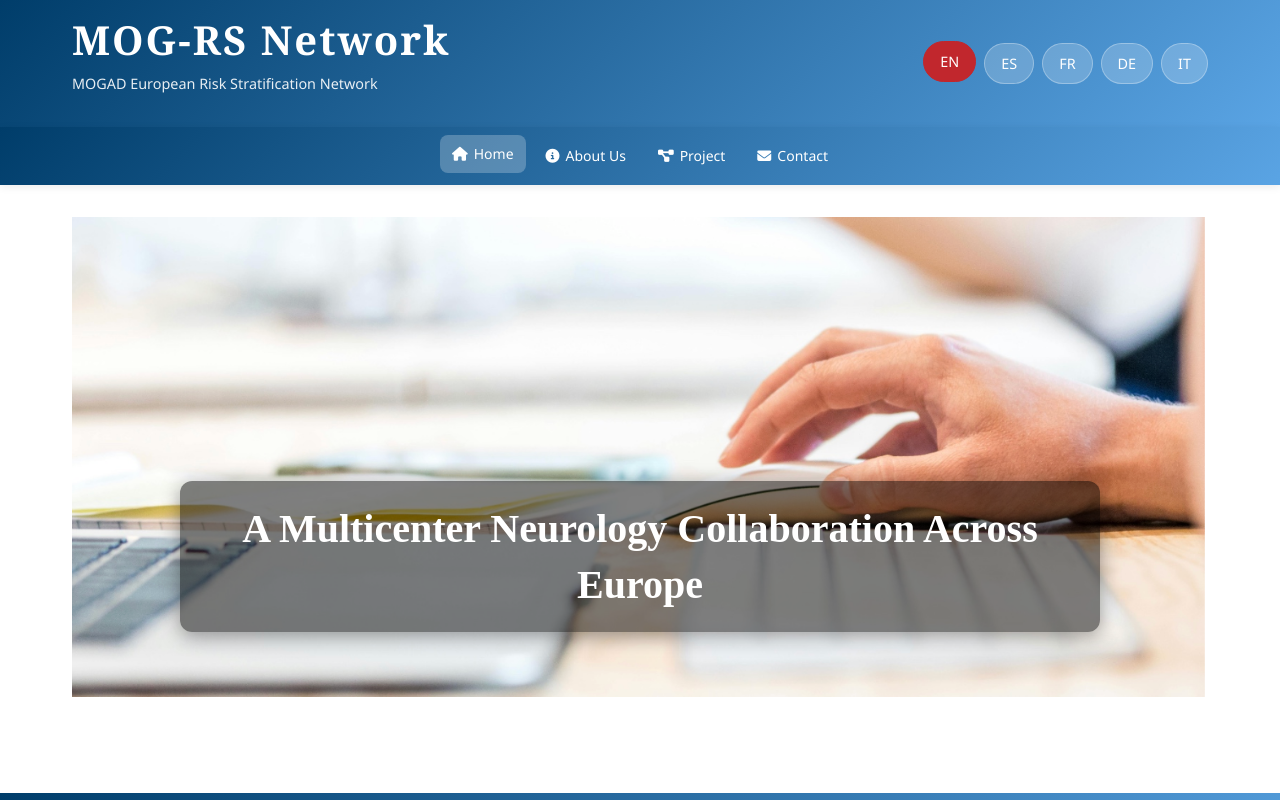
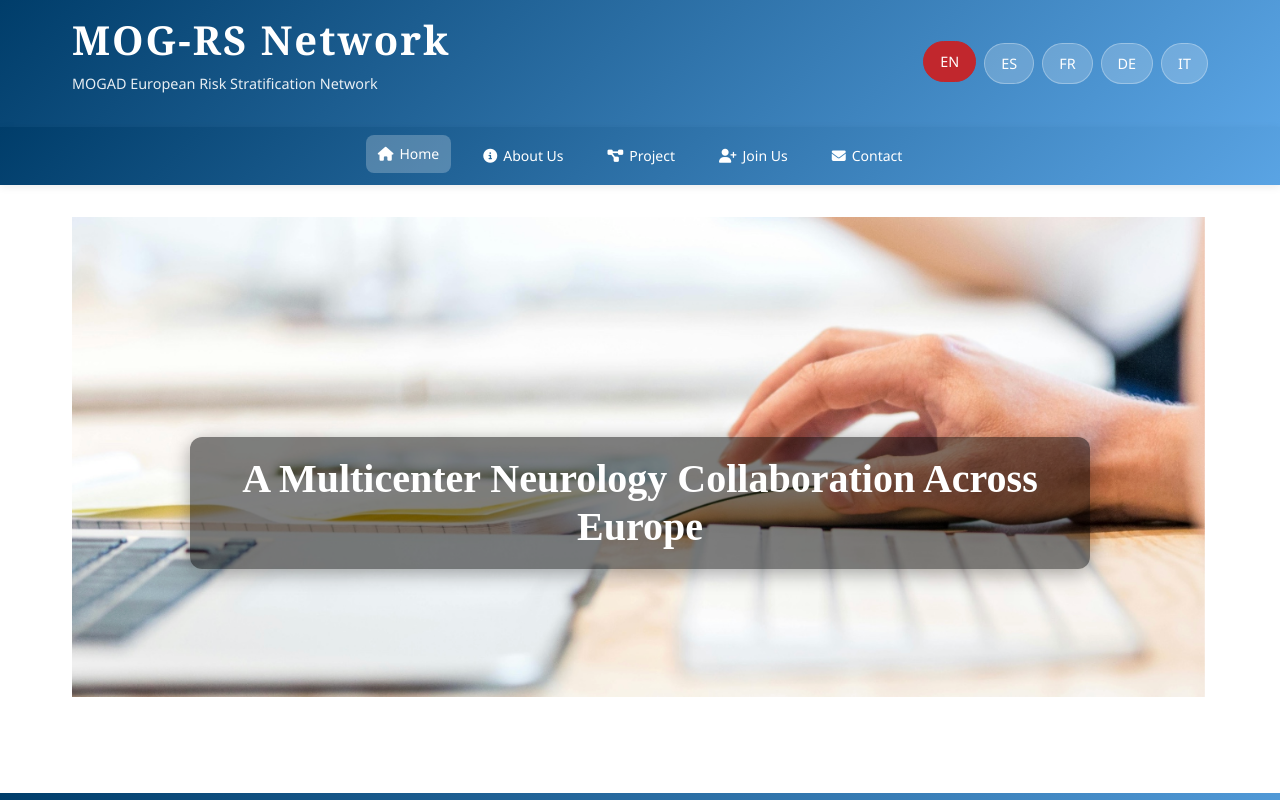
Before and after one commit to MOG-RS/MOG-RS, a React (Create React App) app: page / in a window 1280 px wide. Shown: the top 800 px of the page. Built offline with nearby package versions, Linux system fonts and the light colour scheme.

Commit message:
feat: 本地改动

```diff
--- a/src/App.css
+++ b/src/App.css
@@ -345,3 +345,10 @@ body {
   color: var(--dark-blue);
   font-style: italic;
 }
+
+
+/* 安卓会自动放大文本：手动关掉 */
+html { -webkit-text-size-adjust: 100%; text-size-adjust: 100%; }
+
+/* 偶发横向 1px 溢出：整体收住 */
+html, body { overflow-x: hidden; }
--- a/src/App.js
+++ b/src/App.js
@@ -7,7 +7,7 @@ import NavBar from './components/NavBar';
 import Footer from './components/Footer';
 
 import About from './components/sections/About';
-
+import Join from './components/sections/Join';
 import Contact from './components/sections/Contact';
 import Home from './components/sections/Home';
 import Project from './components/sections/Project';
@@ -39,7 +39,7 @@ function App() {
         {currentSection === 'home' && <Home t={t} />}
         {currentSection === 'about' && <About t={t} />}
         {currentSection === 'project' && <Project t={t} />}
-        {/* {currentSection === 'network' && <Network t={t} />} */}
+        {currentSection === 'join' && <Join t={t} />}
         {currentSection === 'contact' && <Contact t={t} />}
     </main>
 
--- a/src/components/NavBar.css
+++ b/src/components/NavBar.css
@@ -19,13 +19,16 @@
   position:relative; /* 让汉堡按钮可绝对定位到右上角 */
 }
 
-/* 桌面菜单：水平居中 */
+桌面菜单：水平居中
 .nav-menu{ margin:0; }
 .menu-list{
   display:flex; justify-content:center; align-items:center;
-  gap:8px; list-style:none; margin:0; padding:0;
+  gap:20px; list-style:none; margin:0; padding:0;
 }
 .menu-list, .menu-list * { list-style:none !important; }
+
+
+
 
 .nav-link{
   display:flex; align-items:center; gap:6px;
--- a/src/components/NavBar.jsx
+++ b/src/components/NavBar.jsx
@@ -8,6 +8,7 @@ const NavBar = ({ currentSection, setCurrentSection, mobileMenuOpen, setMobileMe
     { id: 'home',    icon: 'home' },
     { id: 'about',   icon: 'info-circle' },
     { id: 'project', icon: 'project-diagram' },
+    { id: 'join',    icon: 'user-plus' },
     { id: 'contact', icon: 'envelope' },
   ];
 
--- a/src/components/sections/Home.css
+++ b/src/components/sections/Home.css
@@ -1,8 +1,4 @@
-.home-slider {
-  position: relative;
-  height: 60vh;
-  overflow: hidden;
-}
+
 
 .slide {
   position: absolute;
@@ -30,16 +26,69 @@
   text-align: center;
 }
 
+
+
+/* 高度用 clamp 给点弹性，文字有更多空间 */
+.home-slider {
+  position: relative;
+  height: clamp(48vh, 60vh, 70vh);
+  overflow: hidden;
+}
+
+/* 保证标题盒子不会贴边，也更容易居中 */
+.slide-text {
+  position: absolute;
+  bottom: 25%;
+  left: 5%;
+  right: 5%;
+  display: flex;
+  justify-content: center;
+  align-items: center;
+  text-align: center;
+  pointer-events: none;          /* 避免遮罩挡到轮播触控（可选） */
+}
+
+@media (max-width: 480px) {
+  /* 小屏略向上提一点，避免被底部 UI 挡住（可按需要微调百分比） */
+  .slide-text {
+    top: 46%;
+    transform: translate(0%, -44%);
+  }
+}
+
+
+
+
+/* 标题：限制最大宽度 + 自适应字号 + 强制换行 */
 .slide-text h2 {
   font-family: 'Merriweather', serif;
-  font-size: 2.5rem;
-  font-weight: 600;
-  color: #ffffff;
-  background-color: rgba(0, 0, 0, 0.5); /* 半透明黑色背景提高可读性 */
-  padding: 1.2rem 2rem;
+  font-weight: 700;
+  color: #fff;
+  background: rgba(0, 0, 0, 0.5);
+  padding: clamp(10px, 2vw, 18px) clamp(14px, 3vw, 28px);
   border-radius: 12px;
-  line-height: 1.4;
-  max-width: 90%;
-  box-shadow: 0 4px 20px rgba(0, 0, 0, 0.4);
-  transition: all 0.3s ease;
+  line-height: 1.2;
+
+  /* 关键：不要让文本撑出盒子/图片 */
+  max-width: 88%;
+  word-break: break-word;
+  overflow-wrap: anywhere;
+  hyphens: auto;
+
+  /* 关键：用 clamp 控制大小，避免安卓放大过头 */
+  font-size: clamp(18px, 6vw, 40px);
+
+  box-shadow: 0 4px 20px rgba(0,0,0,0.35);
+  transition: all .3s ease;
+  pointer-events: auto;          /* 若需要点击文本再打开 */
 }
+
+/* 小屏再保守一些 */
+@media (max-width: 480px) {
+  .slide-text { left: 4%; right: 4%; bottom: 10%; }
+  .slide-text h2 {
+    max-width: 92%;
+    font-size: clamp(16px, 5.2vw, 32px);
+    padding: 10px 14px;
+  }
+}
--- /dev/null
+++ b/src/components/sections/Join.css
@@ -0,0 +1,51 @@
+.join-section {
+  padding: 2rem;
+  background-color: #f9f9f9;
+}
+
+.join-content {
+  max-width: 700px;
+  margin: 0 auto;
+  text-align: center;
+}
+
+.join-info-box {
+  margin-top: 1.5rem;
+  background: white;
+  padding: 2rem;
+  border-radius: 12px;
+  box-shadow: 0 4px 12px rgba(0, 0, 0, 0.1);
+  text-align: center;
+}
+
+.join-info-box p {
+  font-size: 1.1rem;
+  margin-bottom: 1rem;
+  line-height: 1.6;
+}
+
+.join-button {
+  display: inline-block;
+  margin-top: 1.5rem;
+  padding: 0.75rem 2rem;
+  background: linear-gradient(135deg, #5aa4e4 0%, #007bba 100%);
+  color: white;
+  font-weight: bold;
+  border-radius: 25px;
+  text-decoration: none;
+  transition: all 0.3s ease;
+}
+
+.join-button:hover {
+  background: #c1272d;
+}
+
+/* 移动端适配 */
+@media (max-width: 768px) {
+  .join-info-box {
+    padding: 1.25rem;
+  }
+  .join-info-box p {
+    font-size: 1rem;
+  }
+}
--- /dev/null
+++ b/src/components/sections/Join.jsx
@@ -0,0 +1,23 @@
+import React from 'react';
+import './Join.css';
+
+export default function Join({ t }) {
+  return (
+    <section id="join" className="join-section">
+      <h2 className="section-title serif">{t('join-title')}</h2>
+
+      <div className="join-content">
+        <div className="join-info-box">
+          <p>{t('join-text')}</p>
+
+          <a
+            href="mailto:juan.granja@salud.madrid.org"
+            className="join-button"
+          >
+            {t('join-button')}
+          </a>
+        </div>
+      </div>
+    </section>
+  );
+}
--- a/src/components/sections/Project.css
+++ b/src/components/sections/Project.css
@@ -132,3 +132,33 @@
     padding: 0 0.5rem;             /* 移动端左右少量留白 */
   }
 }
+/* —— 修复安卓上轮播横向溢出 —— */
+html, body { overflow-x: hidden; }              /* 兜底：禁止全局横向滚动 */
+
+.section, .project-section { overflow-x: hidden; }  /* 局部兜底 */
+
+.project-image.carousel {
+  max-width: 100%;
+  padding: 0;                                    /* 避免内边距叠加造成 >100% */
+  box-sizing: border-box;
+}
+
+/* slick 内层容器必须裁剪 */
+.slick-slider,
+.slick-list {
+  overflow: hidden !important;
+}
+
+/* 让每个 slide 占满一屏且不产生额外宽度 */
+.slick-track { display: flex !important; }
+.slick-slide { height: auto; }
+.slick-slide > div { width: 100%; }              /* react-slick 会包一层 div */
+.project-image.carousel img {
+  width: 100% !important;
+  height: auto !important;
+  display: block;
+  border-radius: 8px;
+}
+
+/* 圆点改为静态位置，避免被计算在可视宽度之外 */
+.slick-dots { position: static; margin-top: 8px; }
--- a/src/components/sections/Project.jsx
+++ b/src/components/sections/Project.jsx
@@ -61,7 +61,11 @@ export default function Project({ t }) {
     autoplay: true,
     autoplaySpeed: 3000,
     slidesToShow: 1,
-    slidesToScroll: 1
+    slidesToScroll: 1,
+    // 轮播补2项修复出框
+    adaptiveHeight: true,        // 防止高度撑破容器
+    centerMode: false,           // 禁止中心模式（容易引入左右内边距）
+    variableWidth: false,
   };
 
   return (
--- a/src/translations.js
+++ b/src/translations.js
@@ -22,7 +22,11 @@ export const translations = {
     "contact": "Contact",
     "contact-title": "Contact",
     "contact-description": "If you have any questions or need support, feel free to contact us.",
-    "contact-button-text": "Contact Us"
+    "contact-button-text": "Contact Us",
+    "join": "Join Us",
+    "join-title": "Join MOG-RS",
+    "join-text": "If you are a healthcare professional or researcher interested in MOGAD, you can join our network of collaborating centers.",
+    "join-button": "Join the MOG-RS network",
 
   },
   es: {
@@ -49,6 +53,10 @@ export const translations = {
     "contact-title": "Contacto",
     "contact-description": "Si tiene alguna pregunta o necesita soporte, no dude en contactarnos.",
     "contact-button-text": "Contáctanos",
+    "join": "Unirse",
+    "join-title": "Únete a MOG-RS",
+    "join-text": "Si eres profesional sanitario o investigador con interés en MOGAD, puedes formar parte de nuestra red de centros colaboradores.",
+    "join-button": "Unirme a la red MOG-RS",
   },
   fr: {
     "footer-text": "Réseau européen de stratification des risques MOGAD.",
@@ -74,6 +82,10 @@ export const translations = {
     "contact-title": "Contact",
     "contact-description": "Si vous avez des questions ou besoin d'aide, n'hésitez pas à nous contacter.",
     "contact-button-text": "Nous contacter",
+    "join": "Rejoindre",
+    "join-title": "Rejoindre MOG-RS",
+    "join-text": "Si vous êtes un professionnel de santé ou un chercheur intéressé par la MOGAD, vous pouvez rejoindre notre réseau de centres collaborateurs.",
+    "join-button": "Rejoindre le réseau MOG-RS",
   },
   de: {
 
@@ -100,6 +112,10 @@ export const translations = {
     "contact-title": "Kontakt",
     "contact-description": "Wenn Sie Fragen haben oder Unterstützung benötigen, können Sie sich gerne an uns wenden.",
     "contact-button-text": "Kontakt",
+    "join": "Beitreten",
+    "join-title": "MOG-RS beitreten",
+    "join-text": "Wenn Sie ein Gesundheitsfachmann oder Forscher sind, der sich für MOGAD interessiert, können Sie unserem Netzwerk von Partnerzentren beitreten.",
+    "join-button": "Dem MOG-RS-Netzwerk beitreten",
 
   },
   it: {
@@ -126,7 +142,10 @@ export const translations = {
 "contact-title": "Contatti",
 "contact-description": "Se hai domande o hai bisogno di assistenza, non esitare a contattarci.",
 "contact-button-text": "Contattaci",
-
+"join": "Unisciti",
+"join-title": "Unisciti a MOG-RS",
+"join-text": "Se sei un professionista sanitario o un ricercatore interessato alla MOGAD, puoi entrare a far parte della nostra rete di centri collaboratori.",
+"join-button": "Unisciti alla rete MOG-RS",
 
 },
 };
```
